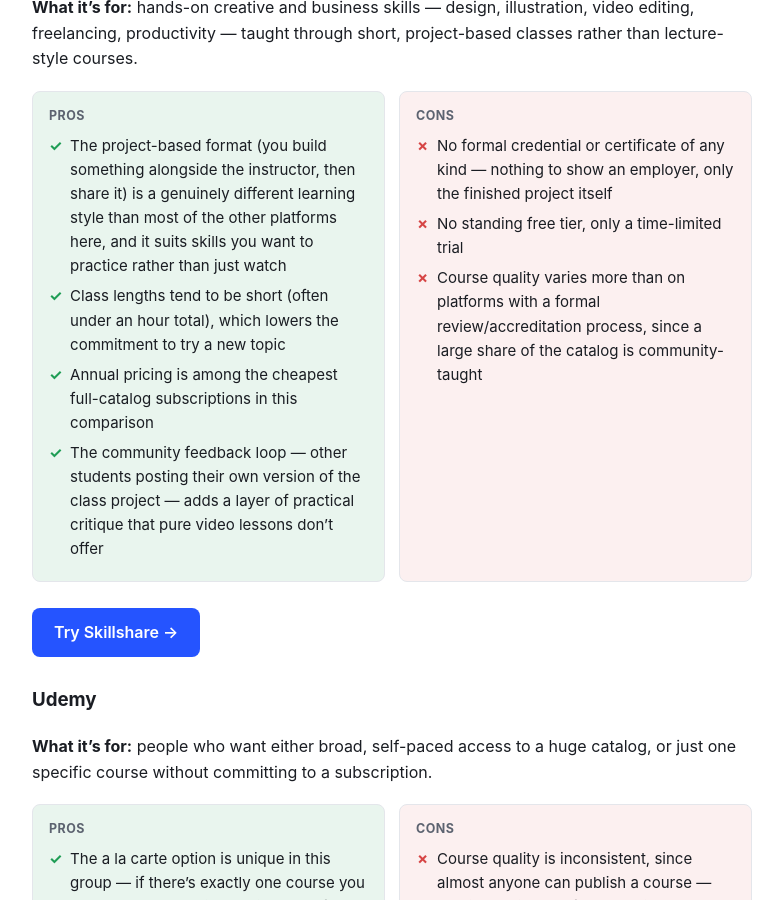
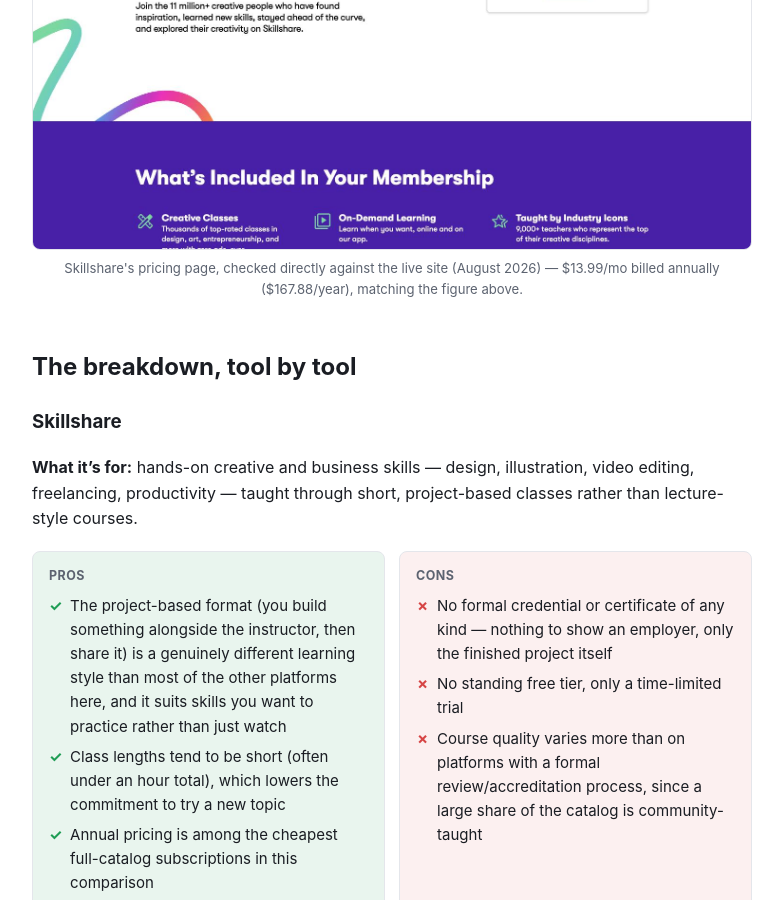
Before and after one commit to akitsu-tkm/overseas-affiliate, a Jekyll site: the page built from _reviews/skillshare-review.md, in a window 1280 px wide and 900 px high, scrolled down 4121 px. Shown: the whole window, without its empty margins (248-1031 px from the left). Built offline with Jekyll 4.4.1, drawn with Linux system fonts in a browser that asks for light colours.

Commit message:
Add missing pricing screenshot to Skillshare review
Skillshare was the only published review with no screenshot at all —
it had been skipped during the earlier screenshot pass since its
dashboard requires card signup, but the pricing-page fallback used for
Canva Pro (same situation) was never applied here. Captured Skillshare's
public pricing page ($13.99/mo, $167.88/year) and embedded it using the
same figure pattern as the other reviews.

Co-Authored-By: Claude Sonnet 5 <noreply@anthropic.com>
Claude-Session: https://claude.ai/code/session_011jhDx1RFeL8CB9UrWrJ1qc

```diff
--- a/_reviews/skillshare-review.md
+++ b/_reviews/skillshare-review.md
@@ -64,6 +64,11 @@ Coursera's audit mode is the most genuinely useful "free" option here, since it'
 | **MasterClass** | $120/year (Standard, 1 device), $180/year (Plus, 2 devices + downloads), $240/year (Premium, 6 devices + downloads) | Annual only, no monthly option | Learning from a named expert in a polished, video-first format |
 
 Every platform here runs frequent promotional discounts — Coursera Plus in particular is regularly advertised well below its $399 list price — so the figures above are list prices, not necessarily what you'll be offered at checkout.
+
+<figure class="screenshot">
+  <img src="{{ '/assets/images/screenshots/skillshare-pricing.jpg' | relative_url }}" alt="Skillshare's official pricing page showing the $13.99/month annual plan" loading="lazy">
+  <figcaption>Skillshare's pricing page, checked directly against the live site (August 2026) — $13.99/mo billed annually ($167.88/year), matching the figure above.</figcaption>
+</figure>
 
 ## The breakdown, tool by tool
 
```
Also changed, not shown: assets/images/screenshots/skillshare-pricing.jpg (added).
